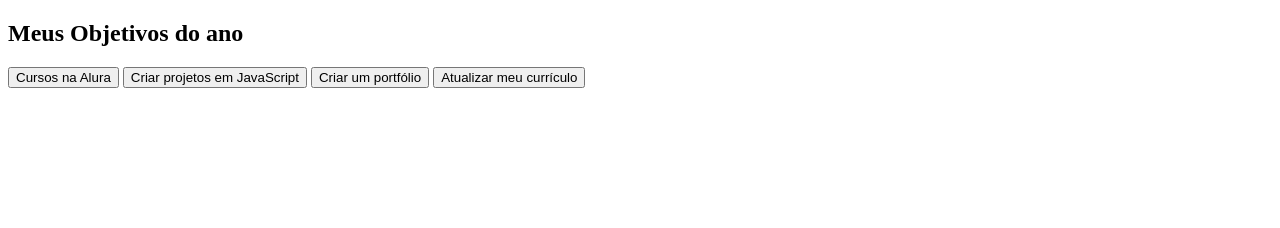
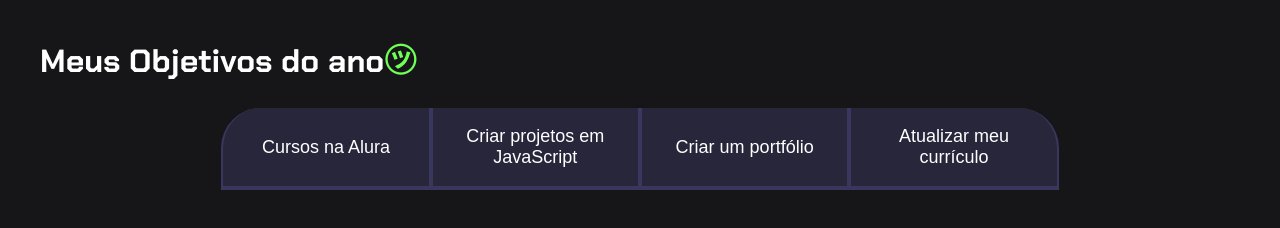
Before and after one commit to MARCYRIBEIRO/projeto3C, a plain HTML site: page index.html in a window 1280 px wide. Drawn offline with Linux system fonts and the light colour scheme.

Commit message:
Add files via upload

```diff
--- a/index.html
+++ b/index.html
@@ -8,7 +8,7 @@
 </head>
 <body>
     <section class="conteudo-principal">
-        <h2 class="titulo-principal">Meus Objetivos do ano</h2>
+        <h2 class="titulo-principal">Meus Objetivos do ano<span>㋡</span></h2>
         <div class="botoes">
           <button class="botao">Cursos na Alura</button>
           <button class="botao">Criar projetos em JavaScript</button>
--- a/style.css
+++ b/style.css
@@ -0,0 +1,94 @@
+@import url('https://fonts.googleapis.com/css?family=Chakra+Petch:wght@400;700&display=swap');
+
+:root {
+  --cor-de-fundo: #161618;
+  --verde: #6FFF57;
+  --branco: #FFFFFF;
+  --botao-ativo: #3A375E;
+  --botao-inativo: rgba(58, 55, 94, 0.5);
+  --texto-fundo: rgba(58, 55, 94, 0.3);
+}
+
+body {
+  background-color: var(--cor-de-fundo);
+  color: var(--branco);
+  font-family: 'Chakra Petch', sans-serif;
+}
+
+.conteudo-principal {
+    display: flex;
+    flex-direction: column;
+    justify-content: center;
+    align-items: center;
+    max-width: 1200px;
+    width: 100%;
+    margin: 0 auto;
+}
+
+.titulo-principal {
+    text-align: left;
+    width: 100%;
+    font-size: 32px;
+}
+
+.titulo-principal span {
+    color: var(--verde);
+}
+
+.botao {
+    font-family: "Crakra Petch", sans-serif;
+    background-color: var(--botao-inativo);
+    color: var(--branco);
+    display: flex;
+    justify-content: center;
+    padding: 1em;
+    font-size: 18px;
+    align-items: center;
+    width: 100%;
+    border-bottom: 4px solid var(--botao-ativo);
+    border-left: 2px solid var(--botao-ativo);
+    border-right: 2px solid var(--botao-ativo);
+    border-top: none;
+
+}
+
+@media screen and (min-width: 768px) {
+    .botoes {
+        display: flex;
+    }
+
+    .botao:first-child {
+        border-radius: 40px 0 0 0;
+    }
+
+    .botao:last-child {
+        border-radius: 0 40px 0 0;
+    }
+}
+
+.conteudo-principal {
+    display: flex;
+    flex-direction: column;
+    justify-content: center;
+    align-items: center;
+    max-width: 1200px;
+    width: 100%;
+    margin: 0 auto;
+}
+
+.titulo-principal {
+    text-align: left;
+    width: 100%;
+    font-size: 32px;
+}
+
+
+.botoes {
+    display: block;
+}
+
+@media screen and (min-width: 768px) {
+    .botoes {
+        display: flex;
+    }
+}
```
